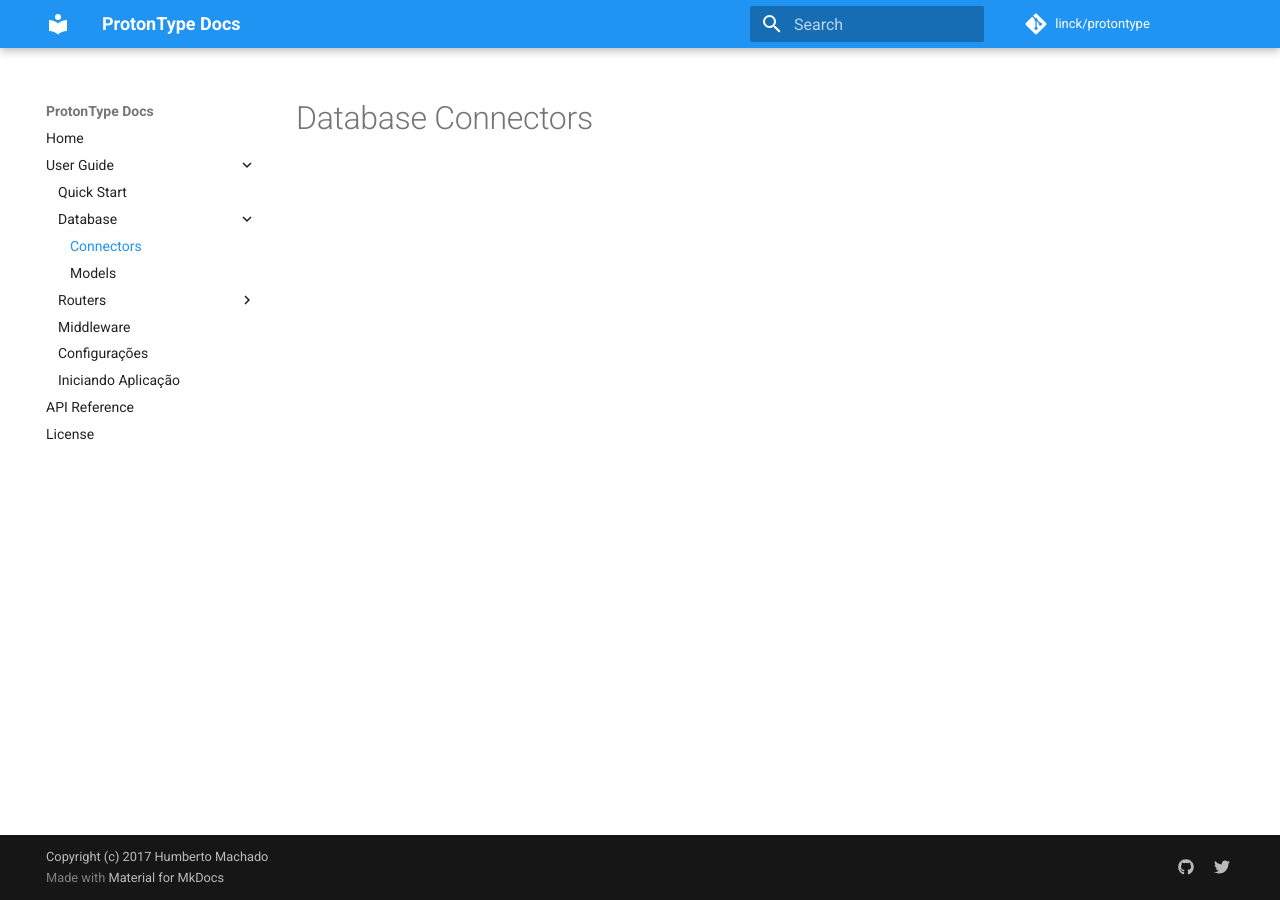
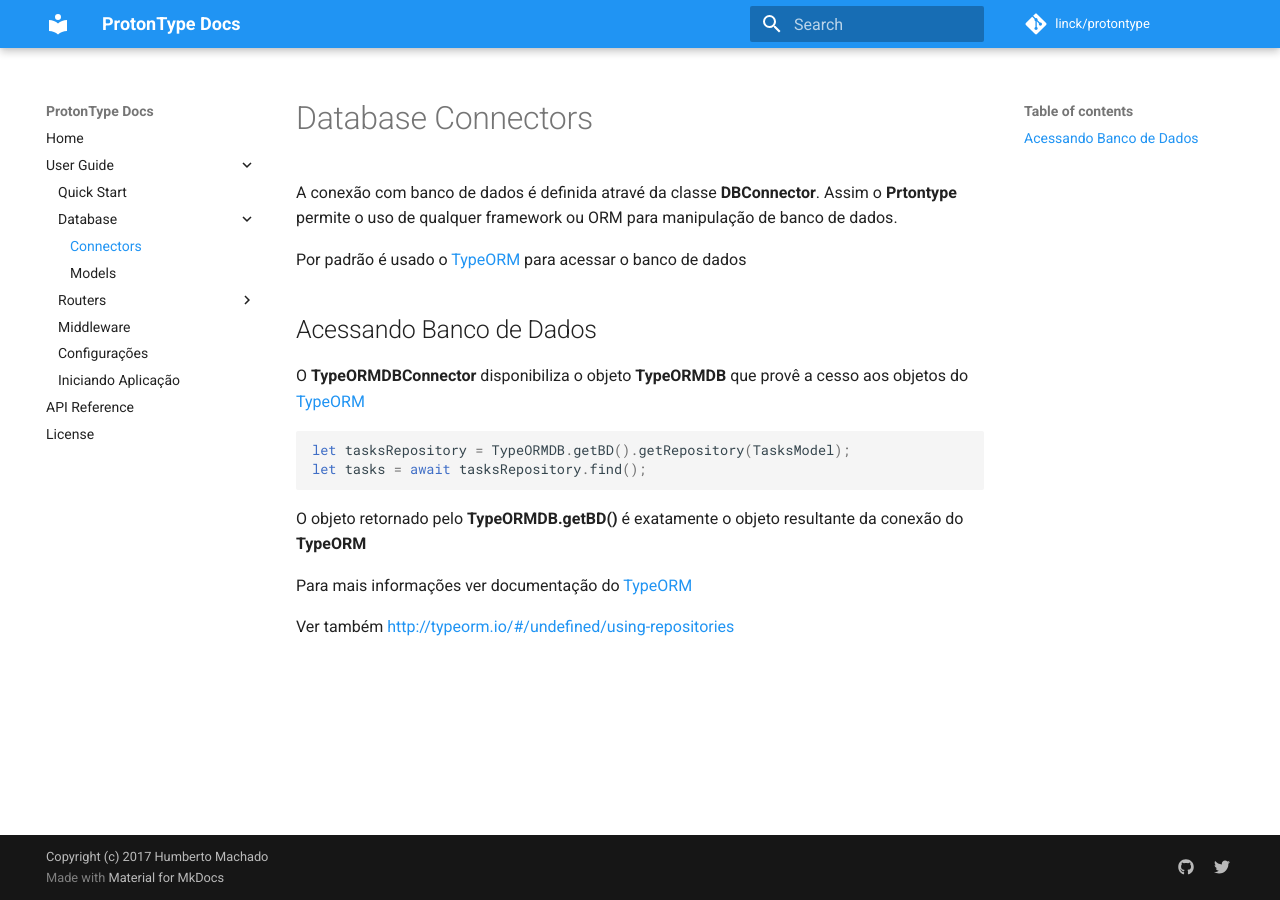
Before and after one commit to protontype/protontype.github.io, an MkDocs documentation site: the page built from docs/db-connector.md, in a window 1280 px wide. Built offline with MkDocs 1.6.1 and Material for MkDocs 9.7.7, drawn with Linux system fonts in a browser that asks for light colours; comment, search, counter and statistics services are not loaded; old or Windows-style settings are respelled for this version of MkDocs.

Commit message:
Informações sobre Acesso ao DB

````diff
--- a/docs/db-connector.md
+++ b/docs/db-connector.md
@@ -1 +1,19 @@
 # Database Connectors
+
+A conexão com banco de dados é definida atravé da classe **DBConnector**. Assim o **Prtontype** permite o uso de qualquer framework ou ORM para manipulação de banco de dados.
+
+Por padrão é usado o [TypeORM](http://typeorm.io/#/) para acessar o banco de dados
+
+## Acessando Banco de Dados
+O **TypeORMDBConnector** disponibiliza o objeto **TypeORMDB** que provê a cesso aos objetos do [TypeORM](http://typeorm.io/#/)
+
+```javascript
+let tasksRepository = TypeORMDB.getBD().getRepository(TasksModel);
+let tasks = await tasksRepository.find();
+```
+
+O objeto retornado pelo **TypeORMDB.getBD()** é exatamente o objeto resultante da conexão do **TypeORM**
+
+Para mais informações ver documentação do [TypeORM](http://typeorm.io/#/)
+
+Ver também <http://typeorm.io/#/undefined/using-repositories>
````
